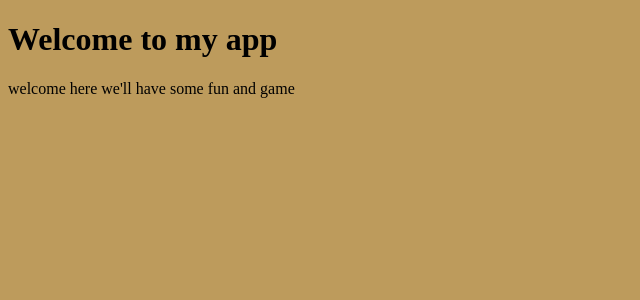
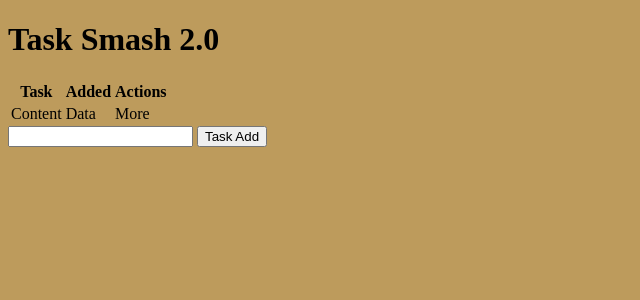
Before and after one commit to ArafathJ/ToDo-List, a Flask app: page / in a window 1280 px wide. Shown: the top 300 px of the page, without its empty margins (0-640 px from the left). Run offline with Flask 3, Linux system fonts and the light colour scheme; style sheets or scripts are compiled from the project's sources.

Commit message:
Done some template inheritence learning and setup Scss on app.py

```diff
--- a/app.py
+++ b/app.py
@@ -5,6 +5,8 @@ from flask_scss import Scss
 from flask_sqlalchemy import SQLAlchemy
 
 app = Flask(__name__)
+Scss(app)
+
 
 @app.route('/')
 def index():
--- /dev/null
+++ b/templates/base.html
@@ -0,0 +1,12 @@
+<!DOCTYPE html>
+<html lang="en">
+<head>
+    <meta charset="UTF-8">
+    <meta name="viewport" content="width=device-width, initial-scale=1.0">
+    <link rel="stylesheet" href="{{url_for("static", filename="styles.css")}}">
+    {% block head %}{% endblock %}
+</head>
+<body>
+    {%block body%}{% endblock %}
+</body>
+</html>
--- a/templates/index.html
+++ b/templates/index.html
@@ -1,15 +1,28 @@
-<!DOCTYPE html>
-<html lang="en">
-<head>
-    <meta charset="UTF-8">
-    <meta name="viewport" content="width=device-width, initial-scale=1.0">
-    <link rel = "stylesheet" href=  "{{url_for("static", filename="styles.css")}}">
-    <title>My app</title>
-</head>
-<body>
-    <h1>Welcome to my app</h1>
-    <p>
-        welcome here we'll have some fun and game
-    </p>
-</body>
-</html>
+{% extends 'base.html' %}
+
+{%block head%}<title>Task Smash</title>{%endblock%}
+
+{% block body %}
+<div class="content">
+    <h1>Task Smash 2.0</h1>
+    <table>
+        <tr>
+            <th>Task</th>
+            <th>Added</th>
+            <th>Actions</th>
+        </tr>
+        <tr>
+            <td>Content</td>
+            <td>Data</td>
+            <td>More</td>
+        </tr>
+    </table>
+
+    <form action="">
+        <input type="text" name="content" id="content">
+        <input type="submit" value="Task Add" id="btn_add">
+    </form>
+</div>
+
+
+{% endblock %}
```
Also changed, not shown: static/styles.scss (line endings or trailing spaces).
